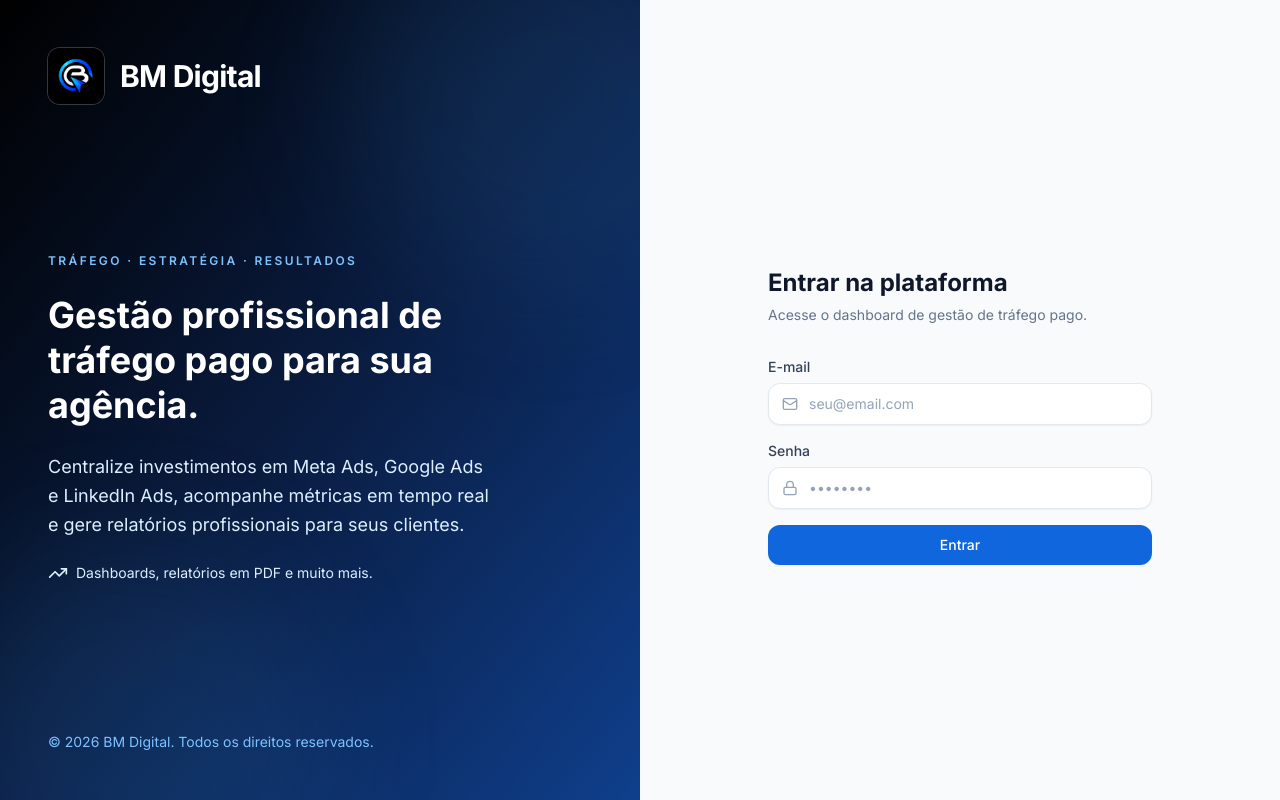
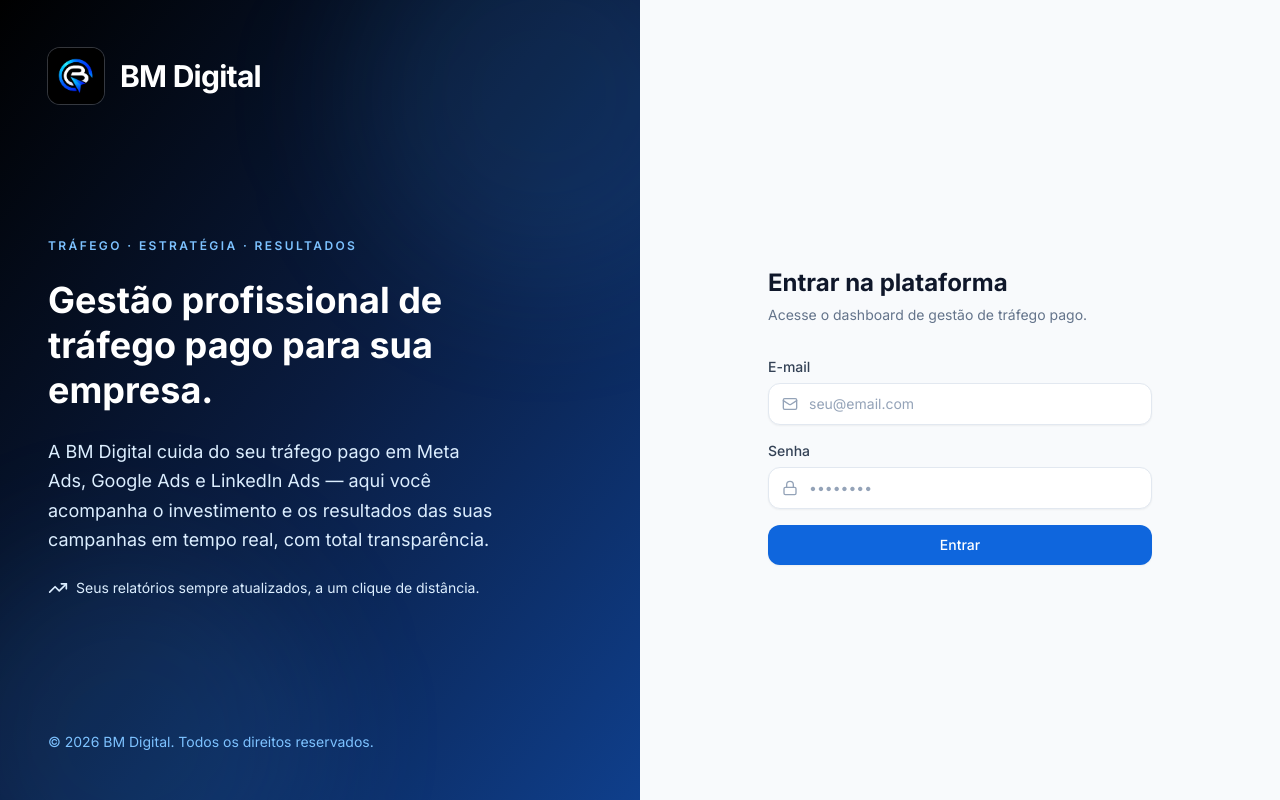
Before and after one commit to brunolima782-bot/dashboardbmdigital, a Next.js app: page /login in a window 1280 px wide. Built offline with nearby package versions, Linux system fonts and the light colour scheme.

Commit message:
Ajustar texto da tela de login para refletir o portal de clientes da BM Digital

```diff
--- a/src/app/login/page.tsx
+++ b/src/app/login/page.tsx
@@ -57,15 +57,16 @@ export default function LoginPage() {
             Tráfego · Estratégia · Resultados
           </p>
           <h1 className="text-4xl font-bold leading-tight">
-            Gestão profissional de tráfego pago para sua agência.
+            Gestão profissional de tráfego pago para sua empresa.
           </h1>
           <p className="text-brand-100 text-lg leading-relaxed">
-            Centralize investimentos em Meta Ads, Google Ads e LinkedIn Ads, acompanhe métricas em
-            tempo real e gere relatórios profissionais para seus clientes.
+            A BM Digital cuida do seu tráfego pago em Meta Ads, Google Ads e LinkedIn Ads — aqui você
+            acompanha o investimento e os resultados das suas campanhas em tempo real, com total
+            transparência.
           </p>
           <div className="flex items-center gap-2 text-brand-100">
             <TrendingUp className="h-5 w-5" />
-            <span className="text-sm">Dashboards, relatórios em PDF e muito mais.</span>
+            <span className="text-sm">Seus relatórios sempre atualizados, a um clique de distância.</span>
           </div>
         </div>
 
```
